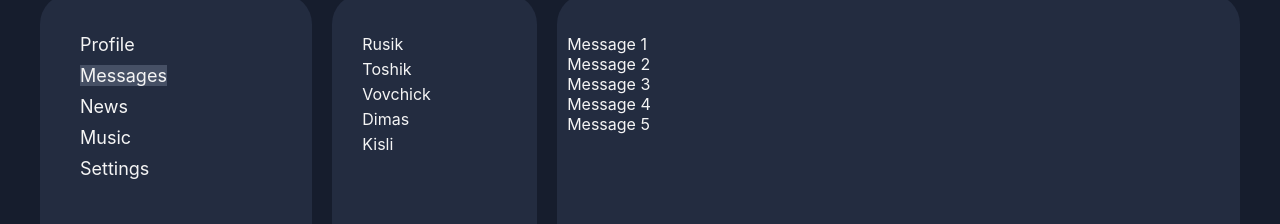
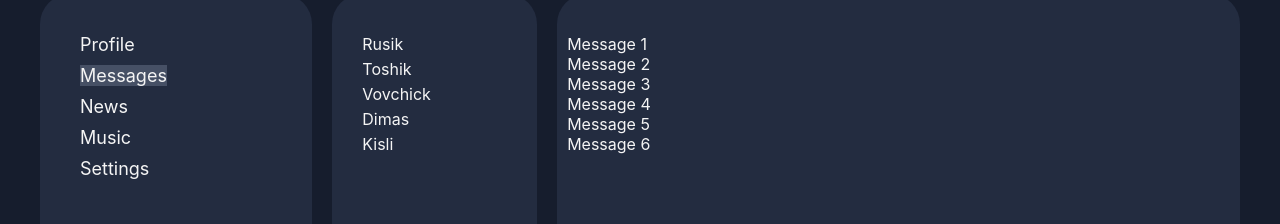
Before and after one commit to fabskrejt/social_network_react_ts_project, a React (Create React App) app: page /dialogs in a window 1280 px wide. Shown: the part 86-310 px from the top of the page. Built offline with nearby package versions, Linux system fonts and the light colour scheme.

Commit message:
apply map for Dialogs component

```diff
--- a/src/components/Dialogs/Dialogs.tsx
+++ b/src/components/Dialogs/Dialogs.tsx
@@ -5,7 +5,7 @@ import dStyle from './Dialogs.module.css'
 
 type PropsOfDialogItem = {
     name: string
-    id: string
+    id: number
 }
 const DialogItem = (props: PropsOfDialogItem) => {
     return (
@@ -17,6 +17,7 @@ const DialogItem = (props: PropsOfDialogItem) => {
 
 type PropsOfMessage = {
     message: string
+    id: number
 }
 const Message = (props: PropsOfMessage) => {
     return (
@@ -25,21 +26,30 @@ const Message = (props: PropsOfMessage) => {
 }
 
 const Dialogs = () => {
+    let dialogsData =[
+        {id: 1, name:'Rusik'},
+        {id: 2, name:'Toshik'},
+        {id: 3, name:'Vovchick'},
+        {id: 4, name:'Dimas'},
+        {id: 5, name:'Kisli'},
+    ]
+
+    let messages = [
+        {id : 1, textMessage: 'Message 1'},
+        {id : 2, textMessage: 'Message 2'},
+        {id : 3, textMessage: 'Message 3'},
+        {id : 4, textMessage: 'Message 4'},
+        {id : 5, textMessage: 'Message 5'},
+        {id : 6, textMessage: 'Message 6'},
+    ]
     return (
         <div className={dStyle.dialogPage}>
+
             <div className={dStyle.users}>
-                <DialogItem name={'Rusik'} id={'1'}/>
-                <DialogItem name={'Toshik'} id={'2'}/>
-                <DialogItem name={'Vovchick'} id={'3'}/>
-                <DialogItem name={'Dimas'} id={'4'}/>
-                <DialogItem name={'Kisli'} id={'5'}/>
+                {dialogsData.map( i => <DialogItem name={i.name} id={i.id}/> )}
             </div>
             <div className={dStyle.dialogs}>
-                <Message message={'Message 1'}/>
-                <Message message={'Message 2'}/>
-                <Message message={'Message 3'}/>
-                <Message message={'Message 4'}/>
-                <Message message={'Message 5'}/>
+                {messages.map( i =>  <Message id = {i.id} message={i.textMessage}/> )}
             </div>
         </div>
     )
```
